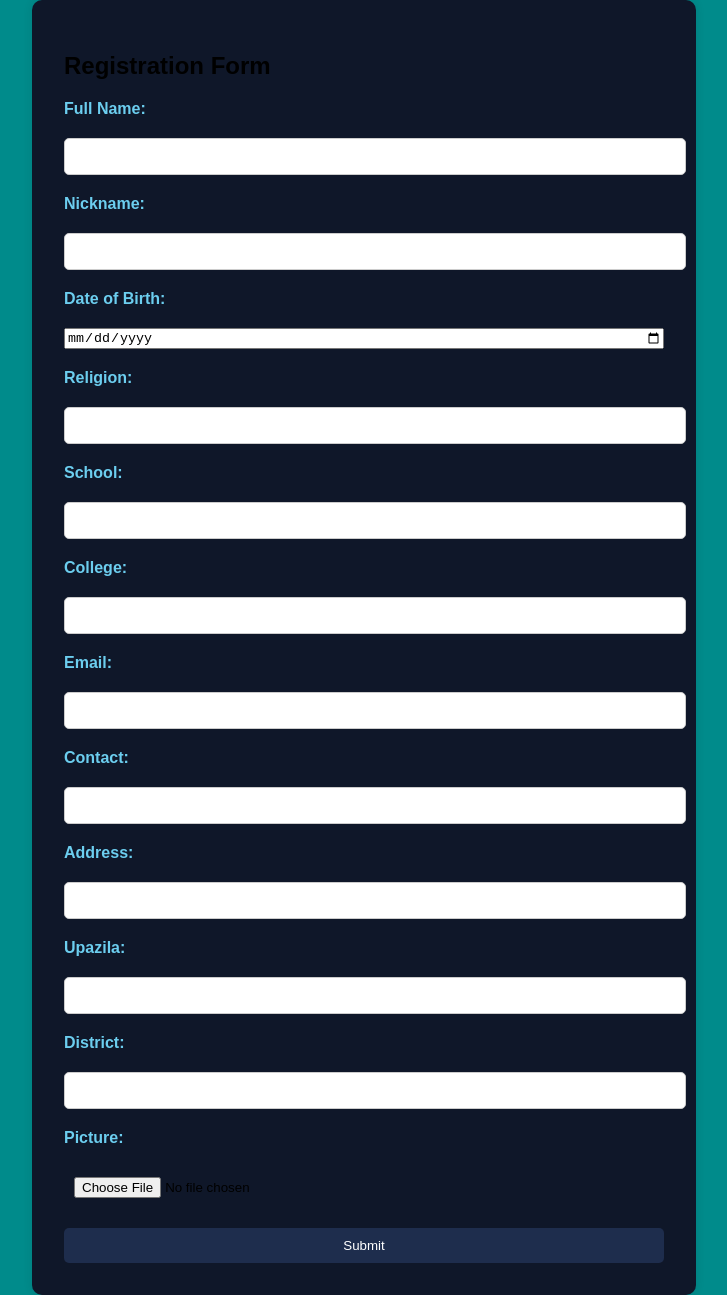
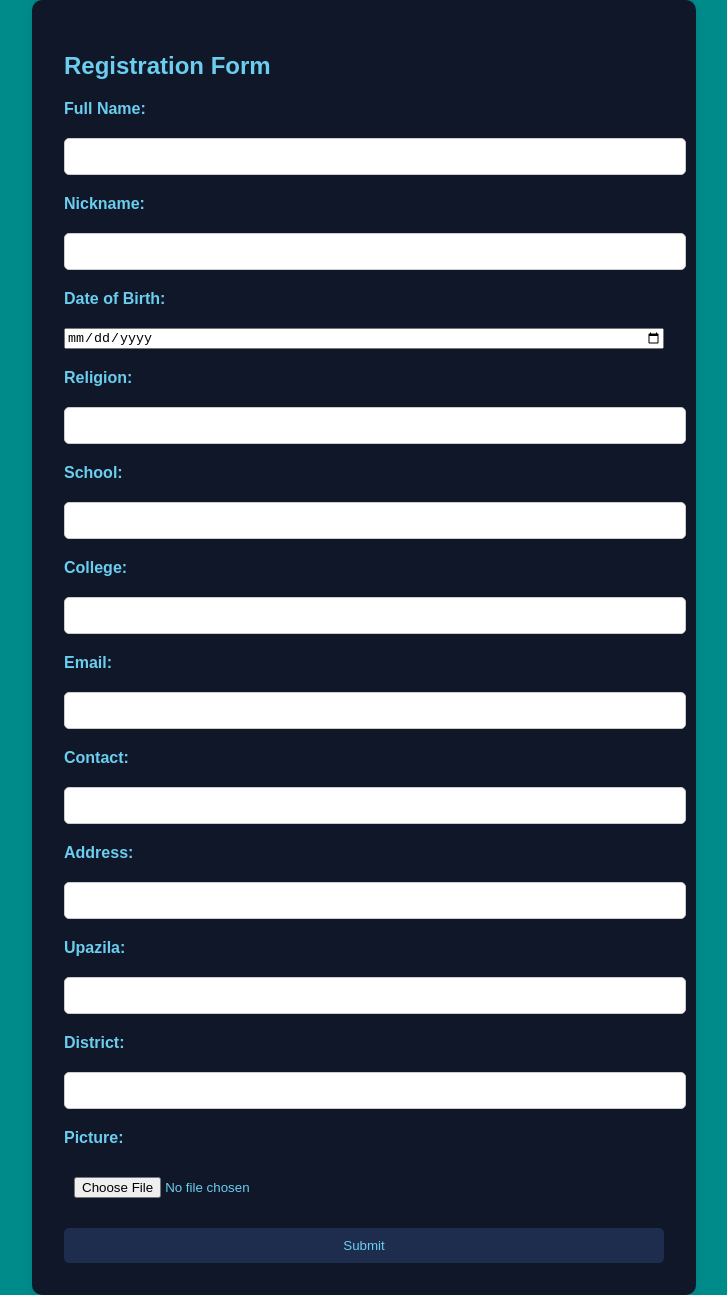
Before and after one commit to mustakim-1/chatgpt, a plain HTML site: page form.html in a window 1280 px wide. Shown: the whole page, without its empty margins (276-1003 px from the left). Drawn offline with Linux system fonts and the light colour scheme.

```diff
--- a/web.html
+++ b/form.html
@@ -6,10 +6,6 @@
   <meta name="viewport" content="width=device-width, initial-scale=1.0">
   <title>Registration Form</title>
   <style>
-
-    title{
-        color:#6CCEEF;
-    }
 
 
     body {
@@ -54,7 +50,7 @@
 
     button {
       background-color: #1e2d4d;
-      color: white;
+      color: #6CCEEF;
       padding: 10px 20px;
       border: none;
       border-radius: 5px;
@@ -64,12 +60,19 @@
     button:hover {
       background-color: #143147;
     }
+    .Registration{
+        color: #6CCEEF;
+    }
+    #picture{
+      color: #6CCEEF;
+    }
+
   </style>
 </head>
 
 <body>
   <div class="container">
-    <h2>Registration Form</h2>
+    <h2 class="Registration">Registration Form</h2>
     <form>
       <label for="fullname">Full Name:</label>
       <input type="text" id="fullname" name="fullname" required>
```
